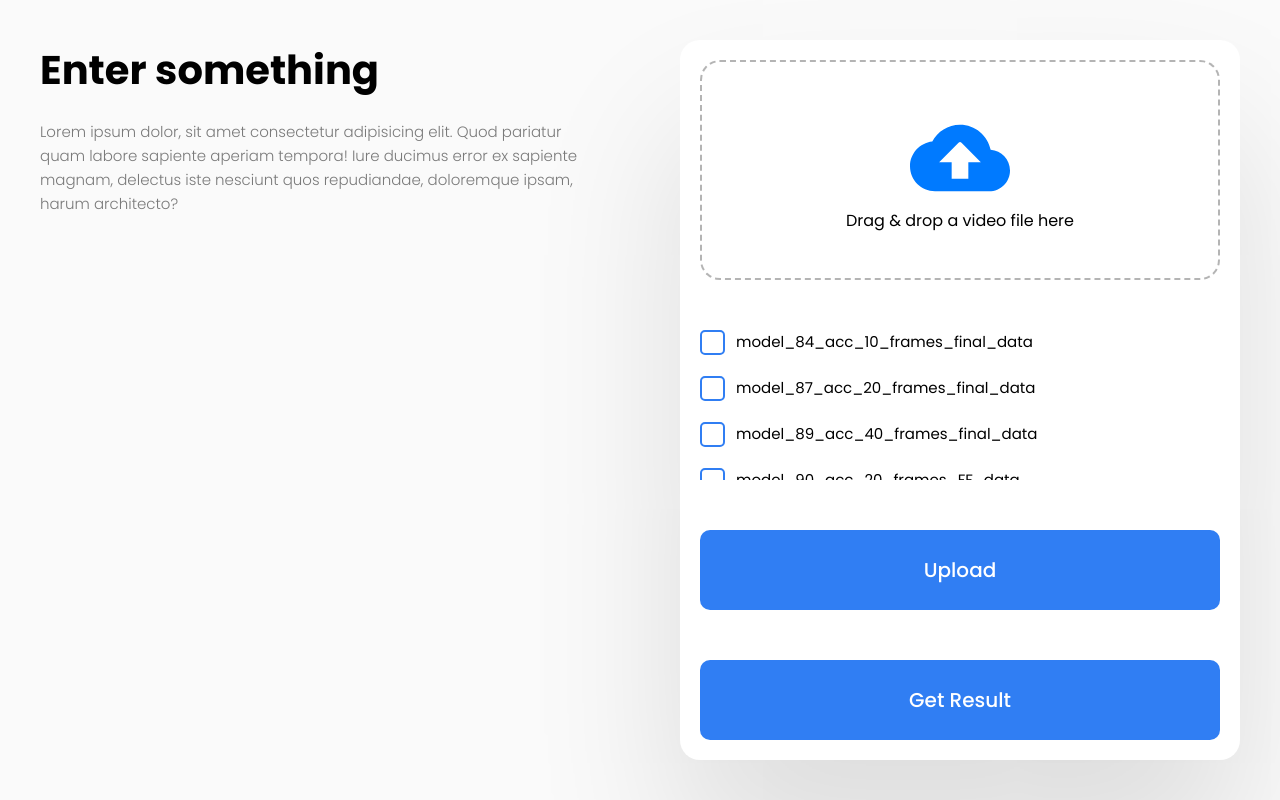
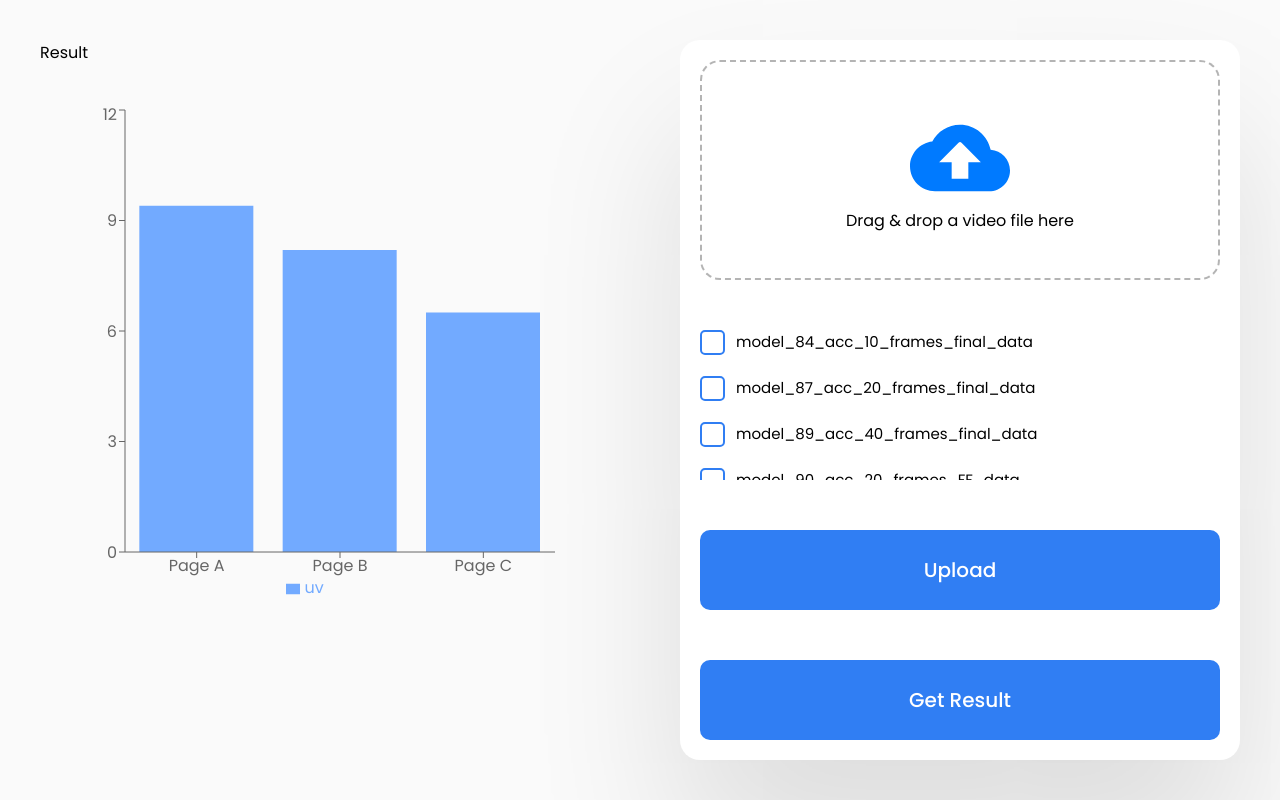
Before and after one commit to Abhinav-K-E/intel_hack, a React (Vite) app: page / in a window 1280 px wide. Built offline with nearby package versions, Linux system fonts and the light colour scheme.

Commit message:
rechart added

```diff
--- a/package.json
+++ b/package.json
@@ -12,7 +12,8 @@
   "dependencies": {
     "react": "^18.2.0",
     "react-dom": "^18.2.0",
-    "react-dropzone": "^14.2.3"
+    "react-dropzone": "^14.2.3",
+    "recharts": "^2.12.3"
   },
   "devDependencies": {
     "@types/react": "^18.2.66",
--- a/src/App.css
+++ b/src/App.css
@@ -43,6 +43,12 @@
   display: flex;
   flex-direction: column;
   gap: 20px;
+}
+
+.graph{
+  width: 100%;
+  height: 100%;
+  padding: 20px;
 }
 
 .main-txt {
@@ -114,6 +120,7 @@
   overflow-y: auto;
   gap: 20px;
 }
+
 
 .check-grp {
   display: flex;
--- a/src/App.jsx
+++ b/src/App.jsx
@@ -1,6 +1,27 @@
 import React, { useCallback, useState, useRef } from 'react';
 import { useDropzone } from 'react-dropzone';
 import './App.css';
+
+import {
+  BarChart,
+  Bar,
+  Cell,
+  XAxis,
+  YAxis,
+  CartesianGrid,
+  Tooltip,
+  Legend,
+  ResponsiveContainer,
+} from 'recharts';
+
+//chart values
+
+const data = [
+  { name: 'Page A', uv: 9.4 },
+  { name: 'Page B', uv: 8.2 },
+  { name: 'Page C', uv: 6.5 },
+];
+
 
 const App = () => {
   const [video, setVideo] = useState(null);
@@ -17,7 +38,7 @@ const App = () => {
     'model_97_acc_100_frames_FF_data',
   ]);
   const fileInputRef = useRef(null);
-  const [result, setResult] = useState(null);
+  const [result, setResult] = useState(true);
   const [plotImage, setPlotImage] = useState(null);
   const [checkboxState, setCheckboxState] = useState({});
 
@@ -101,7 +122,15 @@ const App = () => {
           {result ? (
             <div className='result-content'>
               <div className='head'>Result</div>
-              <div className='graph'></div>
+              <div className='graph'>
+                <BarChart width={500} height={500} data={data}>
+                  <Bar dataKey='uv' fill='#72AAFF' />
+                  <XAxis dataKey='name' />
+                  <YAxis />
+                  <Tooltip />
+                  <Legend />
+                </BarChart>
+              </div>
             </div>
           ) : (
             <div className='no-result-content'>
```
Also changed, not shown: 1 other file (tests, documents, lock files or other folders).
